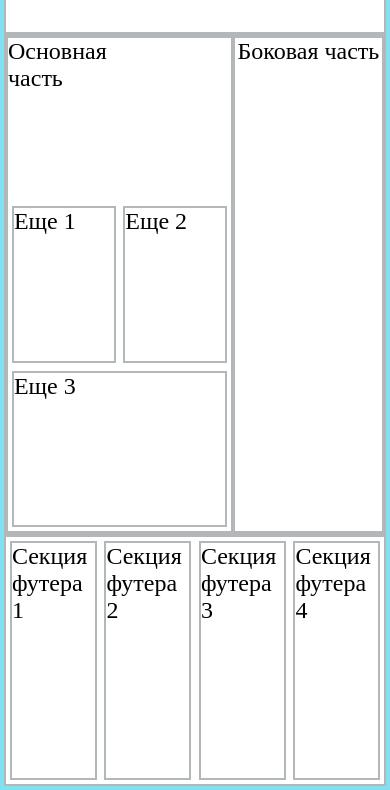
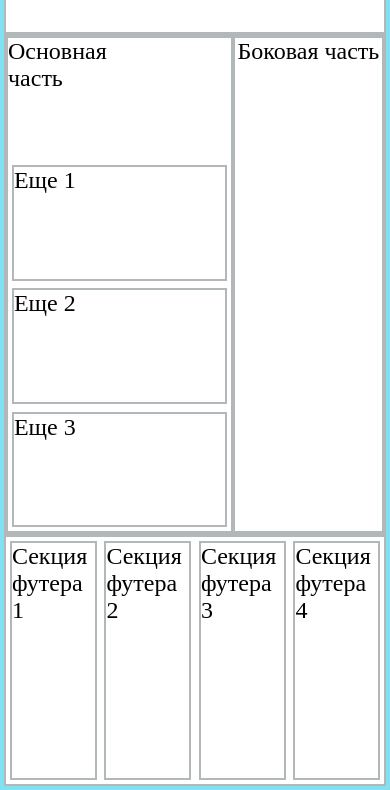
Before and after one commit to zlatamast/my_projects, a website: page scheme_grid_responsive/ingex.html in a window 390 px wide. Shown: the part 54-844 px from the top of the page. Drawn offline with Linux system fonts and the light colour scheme.

Commit message:
media quiery 765 1

```diff
--- a/scheme_grid_responsive/ingex.html
+++ b/scheme_grid_responsive/ingex.html
@@ -4,7 +4,7 @@
 <head>
     <meta charset="UTF-8">
     <meta http-equiv="X-UA-Compatible" content="IE=edge">
-    <meta name="viewport" content="width=device-width, initial-scale=1.0">
+    <meta name="viewport" content="width=device-width, initial-scale=1">
     <link rel="stylesheet" href="./styles.css/style.css">
     <title>Drid-схема</title>
 </head>
@@ -14,11 +14,11 @@
         <div class="header">Шапка страницы</div>
         <div class="main__container">
             <div class="main">Основная часть
-                <!-- <div class="else"> -->
-                <div class="else1">Еще 1</div>
-                <div class="else2">Еще 2</div>
-                <div class="else3">Еще 3</div>
-                <!-- </div> -->
+
+                <div class="section1">Еще 1</div>
+                <div class="section2">Еще 2</div>
+                <div class="section3">Еще 3</div>
+
             </div>
             <div class="aside">Боковая часть</div>
         </div>
--- a/scheme_grid_responsive/styles.css/style.css
+++ b/scheme_grid_responsive/styles.css/style.css
@@ -31,24 +31,18 @@ div {
     grid-template-rows: repeat(3, 1fr);
 }
 
-/* .else {
-    display: grid;
-    border: 2px solid red;
-    grid-template-columns: 50% 50%;
-} */
-
-.else1 {
+.section1 {
     display: grid;
     grid-column: 1/2;
     margin: 1vw;
 }
 
-.else2 {
+.section2 {
     display: grid;
     margin: 1vw;
 }
 
-.else3 {
+.section3 {
     display: grid;
     grid-column: 1/3;
     margin: 1vw;
@@ -73,3 +67,34 @@ div {
 .footer div {
     margin: 1vw;
 }
+
+@media (max-width: 765px) {
+
+    .main {
+        display: grid;
+        grid-template-rows: repeat(4, 1fr);
+    }
+
+    .section1 {
+        display: grid;
+        grid-row: 2/3;
+        grid-column: 1/3;
+        margin: 1vw;
+    }
+
+    .section2 {
+        display: grid;
+        grid-column: 1/3;
+        grid-row: 3/4;
+        margin: 1vw;
+    }
+
+    .section3 {
+        display: grid;
+        grid-column: 1/3;
+        margin: 1vw;
+    }
+
+}
+
+/* @media (max-width: 765px) */
```
